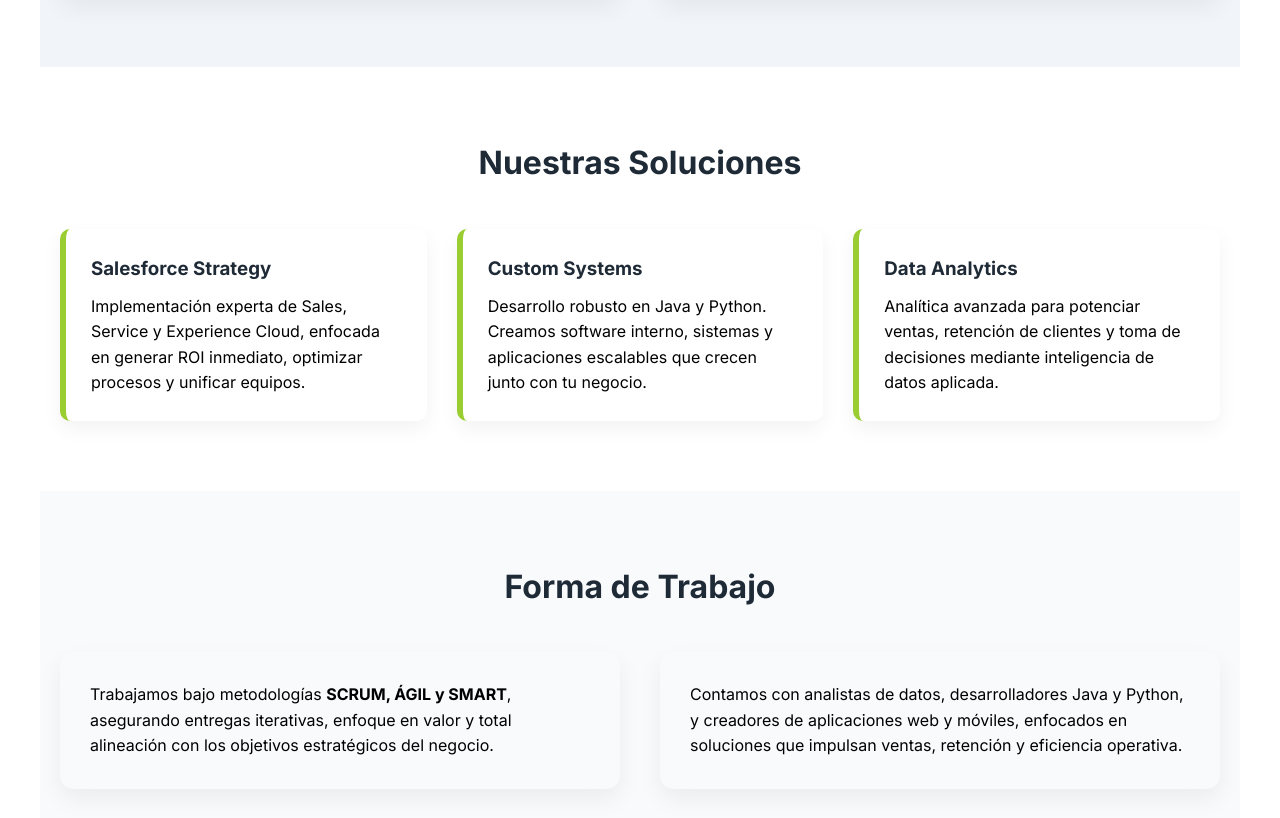
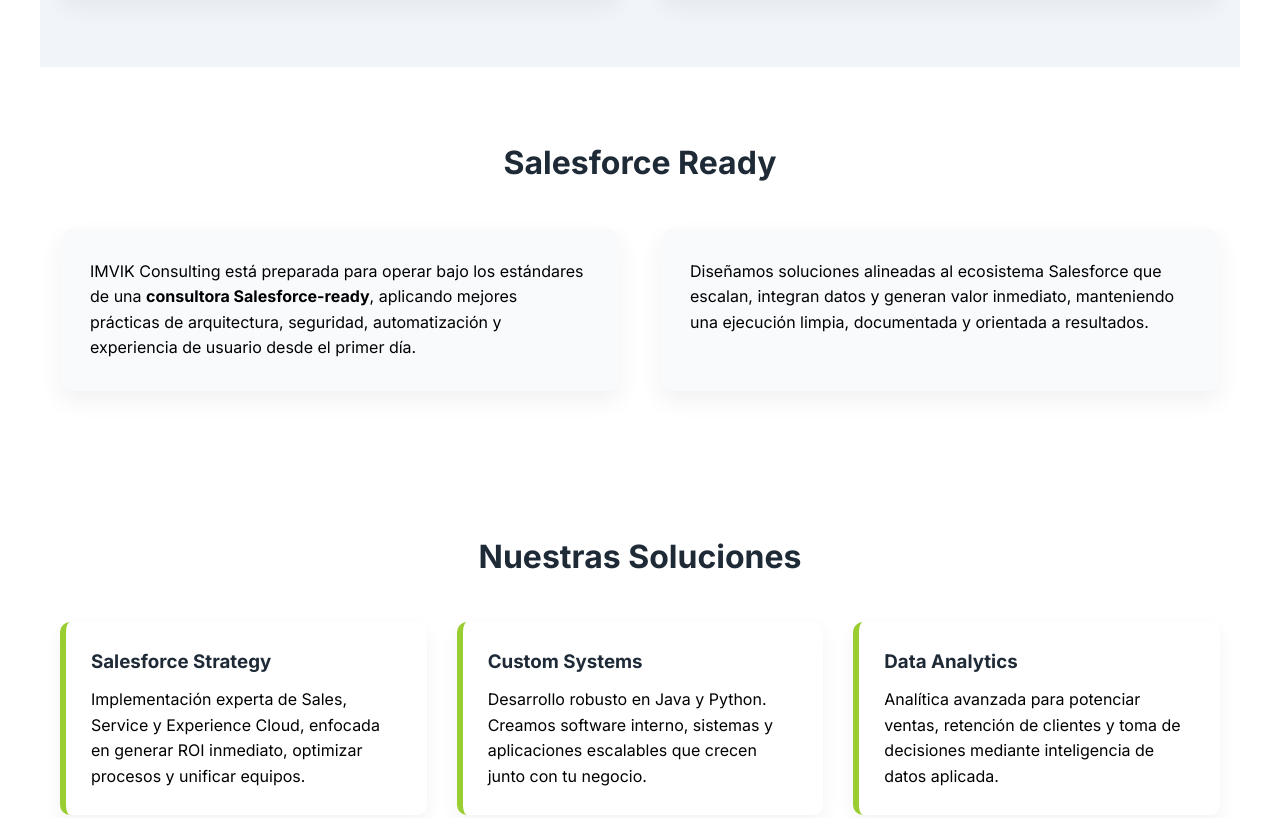
Before and after one commit to IMVIKC/web-imvik, a plain HTML site: page index.html in a window 1280 px wide. Shown: the part 1313-2131 px from the top of the page. Drawn offline with Linux system fonts and the light colour scheme.

Commit message:
Update index.html

```diff
--- a/index.html
+++ b/index.html
@@ -148,11 +148,25 @@
       color: #38BDF8;
       text-decoration: none;
     }
+
+    .fade-up {
+      opacity: 0;
+      transform: translateY(30px);
+      transition: all 0.8s ease;
+    }
+
+    .fade-up.visible {
+      opacity: 1;
+      transform: translateY(0);
+    }
   </style>
 </head>
 <body>
 
 <header>
+  <div style="position:absolute;top:20px;right:20px;">
+    <a href="#en" style="color:#fff;font-weight:600;text-decoration:none;">EN</a>
+  </div>
   <!-- Reemplaza src por la ruta de tu logo -->
   <img src="logo.png" alt="IMVIK Consulting Logo">
   <h1>IMVIK Consulting</h1>
@@ -181,6 +195,18 @@
     <div class="card">
       <h3>Visión</h3>
       <p>Ser la consultora de referencia en Latinoamérica por nuestra excelencia técnica, calidad humana y confiabilidad, reconocidos por crear experiencias de cliente superiores y por convertir la tecnología en una ventaja competitiva real para cualquier tipo de negocio.</p>
+    </div>
+  </div>
+</section>
+
+<section>
+  <h2>Salesforce Ready</h2>
+  <div class="two-cols">
+    <div class="card">
+      <p>IMVIK Consulting está preparada para operar bajo los estándares de una <strong>consultora Salesforce-ready</strong>, aplicando mejores prácticas de arquitectura, seguridad, automatización y experiencia de usuario desde el primer día.</p>
+    </div>
+    <div class="card">
+      <p>Diseñamos soluciones alineadas al ecosistema Salesforce que escalan, integran datos y generan valor inmediato, manteniendo una ejecución limpia, documentada y orientada a resultados.</p>
     </div>
   </div>
 </section>
@@ -215,12 +241,14 @@
   </div>
 </section>
 
+
+
 <section class="cta">
   <h2>Contacto</h2>
   <p>¿Listo para llevar tu negocio al siguiente nivel?</p>
   <div class="buttons">
     <a class="btn" href="mailto:imvikconsulting@gmail.com">Escríbenos por Email</a>
-    <a class="btn" href="https://wa.me/525516463181" target="_blank">WhatsApp</a>
+    <a class="btn" href="https://wa.me/525516463181" target="_blank">WhatsApp Business</a>
   </div>
 </section>
 
@@ -229,5 +257,33 @@
   <p><a href="Aviso%20de%20privacidad%20IMVIK.html" target="_blank">Aviso de Privacidad</a></p>
 </footer>
 
+<script>
+  const observer = new IntersectionObserver(entries => {
+    entries.forEach(entry => {
+      if (entry.isIntersecting) {
+        entry.target.classList.add('visible');
+      }
+    });
+  });
+
+  document.querySelectorAll('section, .card, .service').forEach(el => {
+    el.classList.add('fade-up');
+    observer.observe(el);
+  });
+</script>
+
+<!-- English Version -->
+<section id="en" style="background:#F1F5F9;">
+  <h2>About Us (English)</h2>
+  <div class="two-cols">
+    <div class="card">
+      <p><strong>IMVIK Consulting</strong> is a Mexico-based consulting firm serving the LATAM market, specialized in Salesforce strategy, custom systems and data-driven growth solutions.</p>
+    </div>
+    <div class="card">
+      <p>We help organizations transform technology into a real competitive advantage by delivering scalable, high-impact digital solutions focused on efficiency, sales growth and customer experience.</p>
+    </div>
+  </div>
+</section>
+
 </body>
 </html>
```
